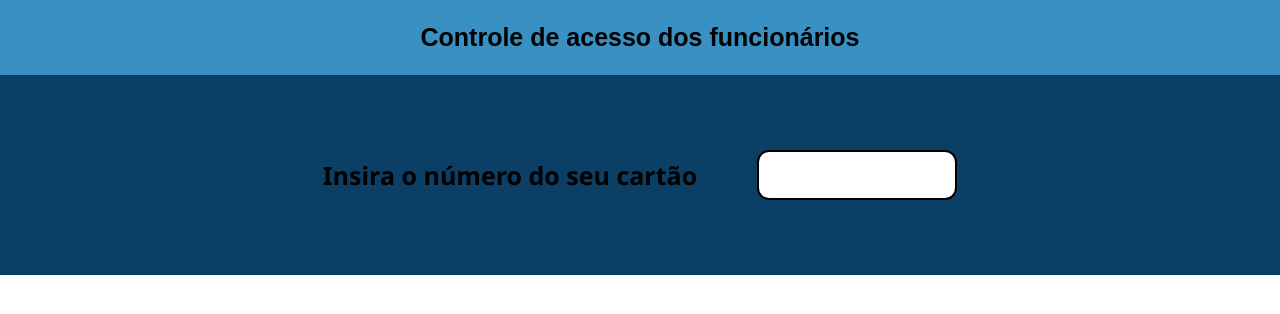
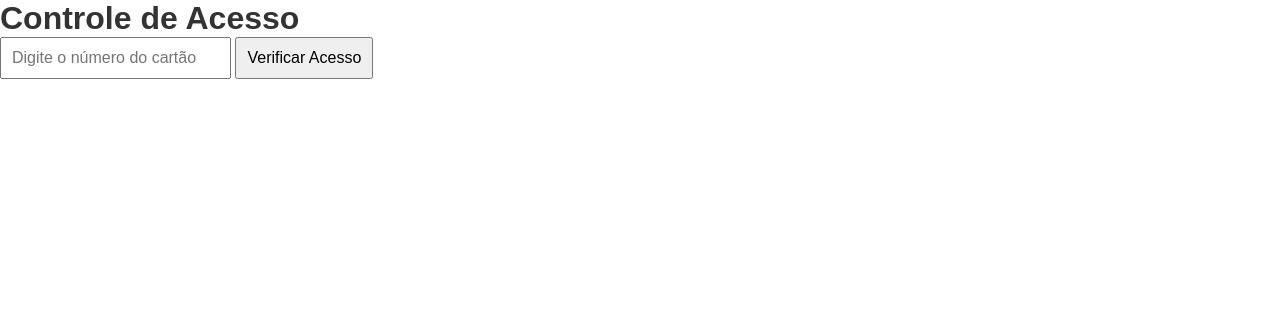
Before and after one commit to marcossenai/controleDeAcesso, a plain HTML site: page index.html in a window 1280 px wide. Drawn offline with Linux system fonts and the light colour scheme.

Commit message:
Adicionando Um java e inicio no CSS

```diff
--- a/index.html
+++ b/index.html
@@ -8,21 +8,10 @@
     <link rel="stylesheet" href="style.css">
     <script src="java.js"></script>
 </head>
-
 <body>
-    <section class="nome">
-        <h1 id="controle">Controle de acesso dos funcionários</h1>
-    </section>
-    <div class="local">
-        <p class="insira">Insira o número do seu cartão</p>
-        <input id="numero" type="number">
-    </div>
-
-
-
-
-
-
+    <h1>Controle de Acesso</h1>
+    <input id="cartao" type="number" placeholder="Digite o número do cartão">
+    <button onclick="acesso()">Verificar Acesso</button>
+    <p id="acesso"></p>
 </body>
-
 </html>
--- a/java.js
+++ b/java.js
@@ -0,0 +1,18 @@
+function acesso() {
+    let numero = document.getElementById('cartao').value;
+    let mensagem = document.getElementById('acesso');
+
+    if (numero >= 1000 && numero <= 1999) {
+      mensagem.textContent = 'Acesso total permitido.';
+      mensagem.style.color = 'green';
+    } else if (numero >= 2000 && numero <= 2999) {
+      mensagem.textContent = 'Acesso limitado permitido.';
+      mensagem.style.color = 'orange';
+    } else if (numero >= 3000) {
+      mensagem.textContent = 'Acesso negado.';
+      mensagem.style.color = 'red';
+    } else {
+      mensagem.textContent = 'Número de cartão inválido.';
+      mensagem.style.color = 'red';
+    }
+  }
--- a/style.css
+++ b/style.css
@@ -3,44 +3,20 @@
     padding: 0;
     box-sizing: border-box;
 }
-.nome{
-    justify-content: center;
-    align-items: center;
-    display: flex;
-    background-color: rgb(56, 144, 195);
-    height: 75px;
-}
+body {
+    font-family: Arial, sans-serif;
+  }
 
-#controle{
-    font-family: Arial, Helvetica, sans-serif;
-    font-size: 25px;
-}
+  h1 {
+    color: #333;
+  }
 
-.local{
-    height: 200px;
-    background-color: rgb(11, 63, 101);
-    width: 100%;
-    display: flex;
+  input, button {
+    padding: 10px;
+    font-size: 16px;
+  }
 
-
-
-    justify-content: center;
-    align-items: center;
-}
-
-.insira{
-    font-size: 25px;
-    font-family: 'Segoe UI', Tahoma, Geneva, Verdana, sans-serif;
-    font-weight: bold;
-}
-
-#numero{
-    height: 50px;
-    margin-left: 60px;
-    width: 200px;
+  #acesso {
+    margin-top: 20px;
     font-size: 20px;
-    padding-left: 10px;
-    padding-right: 10px;
-    border: 2px solid black;
-    border-radius: 12px;
-}
+  }
```
